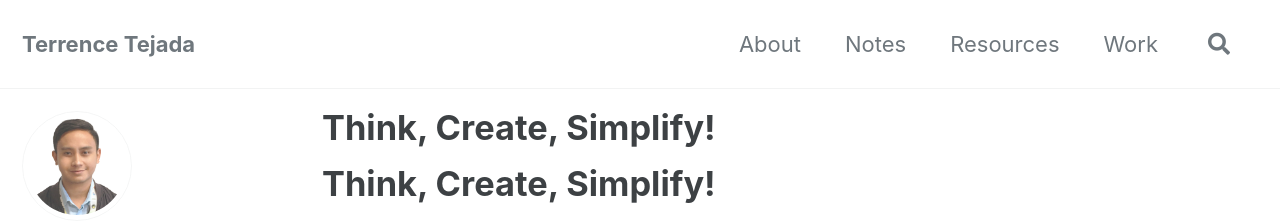
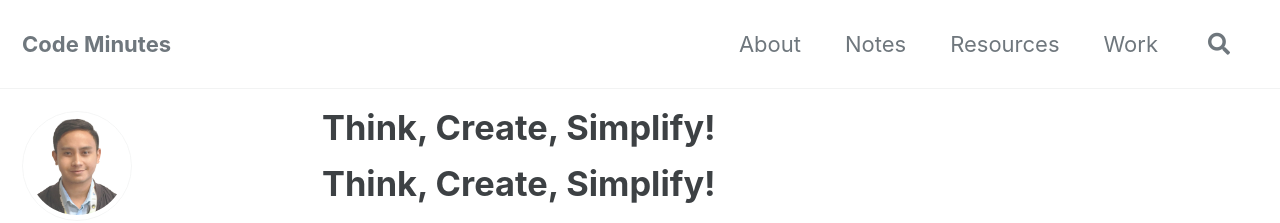
Before and after one commit to ecnerret-adajet/ecnerret-adajet.github.io, a Jekyll site: the page built from index.md, in a window 1280 px wide and 1048 px high. Shown: the top 223 px of the window. Built offline with Jekyll 4.4.1, drawn with Linux system fonts in a browser that asks for light colours; cached includes are drawn as plain includes; our own code applies the rules of GitHub Pages for plain Markdown files.

Commit message:
Change site name

```diff
--- a/_config.yml
+++ b/_config.yml
@@ -16,7 +16,7 @@ minimal_mistakes_skin    : "default" # "air", "aqua", "contrast", "dark", "dirt"
 
 # Site Settings
 locale                   : "en-US"
-title                    : "Terrence Tejada"
+title                    : "Code Minutes"
 title_separator          : "-"
 subtitle                 : # site tagline that appears below site title in masthead
 name                     : "Terrence Tejada"
```
